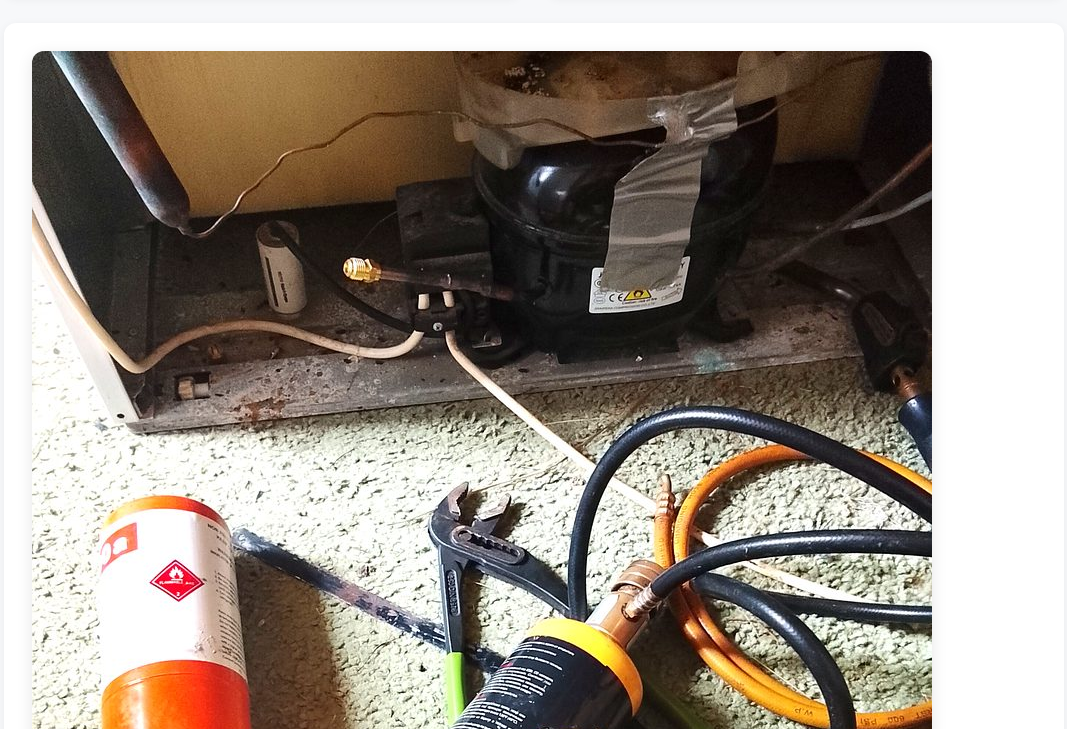
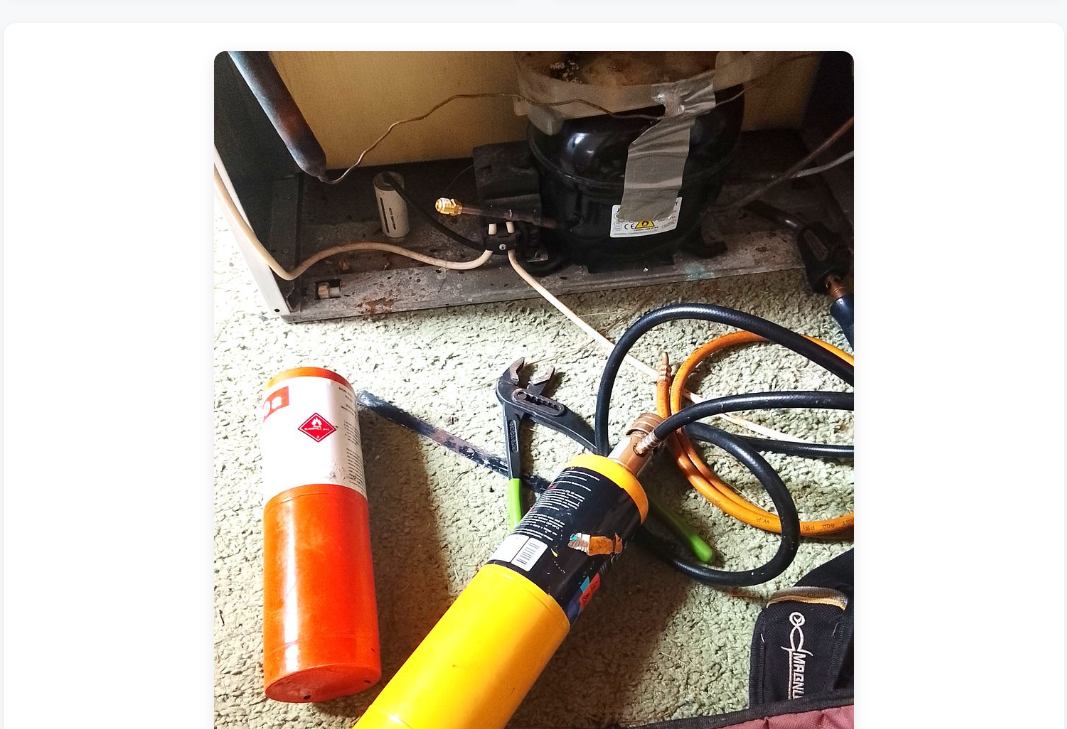
Before and after one commit to xolodgen/xolodgen.github.io, a plain HTML site: page index.html in a window 1280 px wide. Shown: the part 6571-7300 px from the top of the page, without its empty margins (106-1173 px from the left). Drawn offline with Linux system fonts and the light colour scheme.

Commit message:
Update index.html

```diff
--- a/index.html
+++ b/index.html
@@ -358,7 +358,7 @@ footer a { color:#fff; text-decoration:none; font-weight:700; }
     <div class="contact-box" style="margin-top:26px">
       <!-- ВСТАВЬТЕ ФОТО ЗДЕСЬ -->
      <div>
-  <img src="refrigerant_web.jpg" alt="Заправка и диагностика холодильной системы" style="max-width:100%; border-radius:12px; box-shadow:0 4px 16px rgba(0,0,0,.1);">
+  <img src="refrigerant_web.jpg" alt="Заправка и диагностика холодильной системы" style="max-width:640px; width:100%; display:block; margin:0 auto; border-radius:12px; box-shadow:0 4px 16px rgba(0,0,0,.1);">
   <p style="text-align:center; font-size:13px; color:#777; margin:8px 0 0">Заправка и ремонт холодильных систем — выезд к клиенту</p>
 </div>
 
```
